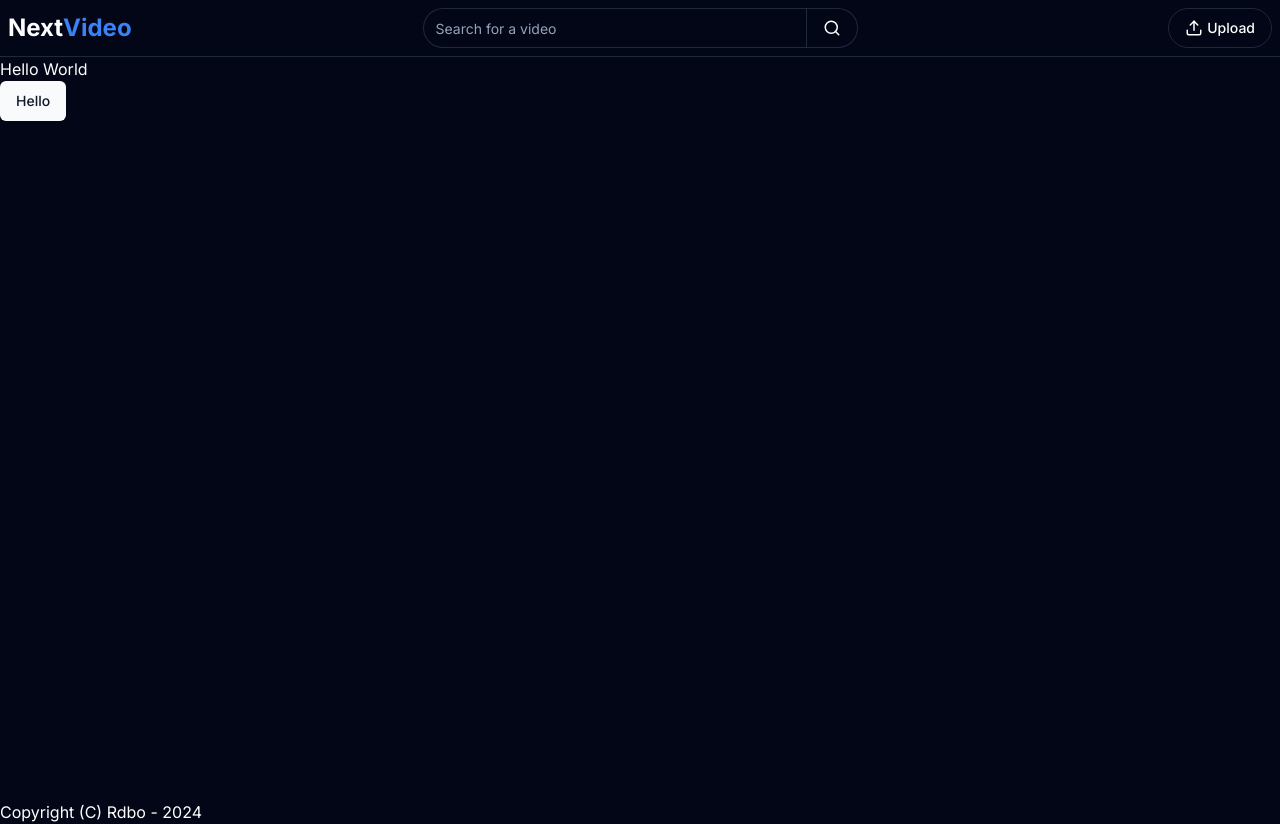
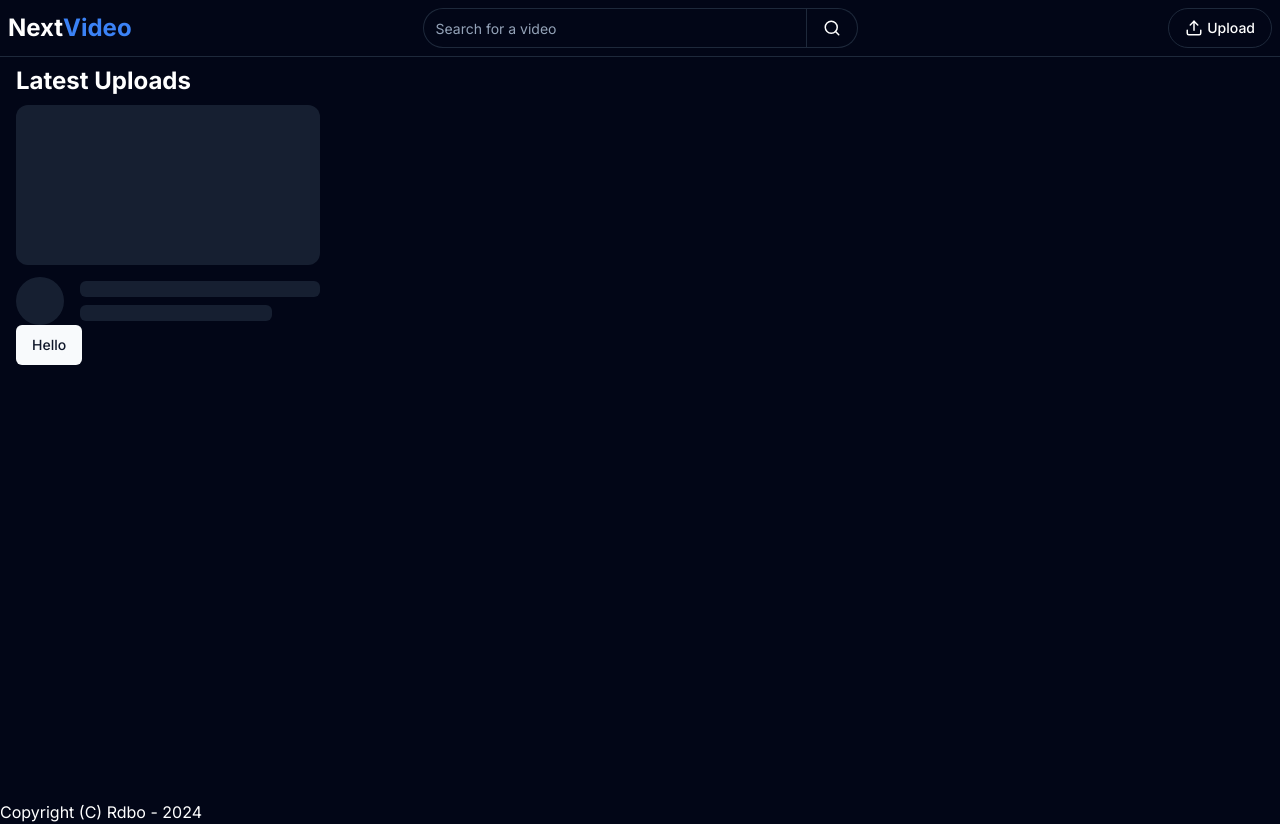
Before and after one commit to rdbo/nextvideo, a Next.js app: page / in a window 1280 px wide. Built offline with nearby package versions, Linux system fonts and the light colour scheme.

Commit message:
added video skeleton

```diff
--- a/app/page.tsx
+++ b/app/page.tsx
@@ -1,9 +1,11 @@
 import { Button } from "@/components/ui/button";
+import VideoSkeleton from "@/components/VideoSkeleton";
 
 export default function Home() {
   return (
-    <>
-      <h1>Hello World</h1>
+    <div className="px-4 py-2">
+      <h1 className="text-2xl font-bold mb-2">Latest Uploads</h1>
+      <VideoSkeleton />
       <Button>Hello</Button>
-    </>);
+    </div>);
 }
--- /dev/null
+++ b/components/VideoSkeleton.tsx
@@ -0,0 +1,16 @@
+import { Skeleton } from "@/components/ui/skeleton";
+
+export default function SkeletonCard() {
+  return (
+    <div className="flex flex-col space-y-3 w-min">
+      <Skeleton className="h-40 w-full rounded-xl" />
+      <div className="flex items-center space-x-4">
+        <Skeleton className="h-12 w-12 rounded-full" />
+        <div className="space-y-2">
+          <Skeleton className="h-4 w-60" />
+          <Skeleton className="h-4 w-48" />
+        </div>
+      </div>
+    </div>
+  );
+}
--- /dev/null
+++ b/components/ui/skeleton.tsx
@@ -0,0 +1,15 @@
+import { cn } from "@/lib/utils"
+
+function Skeleton({
+  className,
+  ...props
+}: React.HTMLAttributes<HTMLDivElement>) {
+  return (
+    <div
+      className={cn("animate-pulse rounded-md bg-slate-100 dark:bg-slate-800", className)}
+      {...props}
+    />
+  )
+}
+
+export { Skeleton }
```
